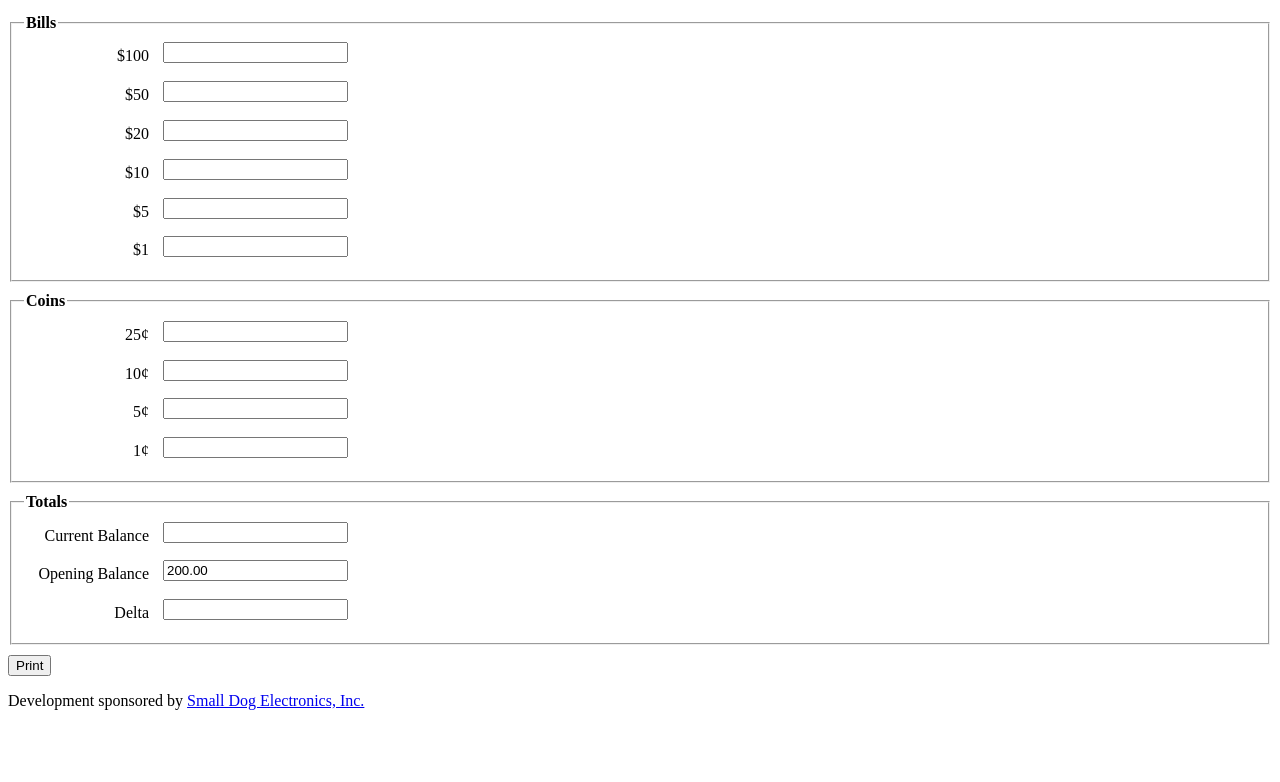
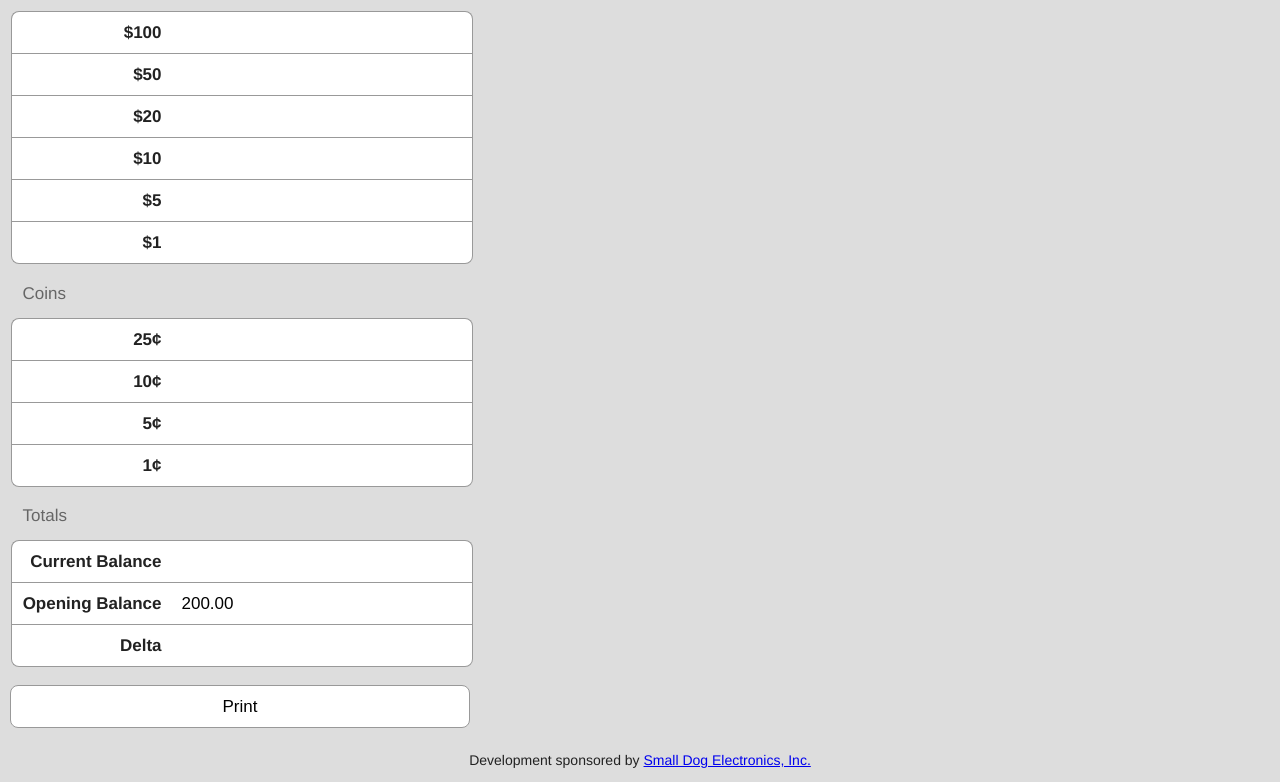
Before and after one commit to morgant/cash-out, a plain HTML site: page cash_out.html in a window 1280 px wide. Shown: the part 113-895 px from the top of the page. Before the commit the page ends 839 px from the top, so only its background shows below. Drawn offline with nearby package versions, Linux system fonts and the light colour scheme.

Commit message:
Rewrote CSS to be iOS specific & added iOS meta tags to the header. Stripped out class from form.

```diff
--- a/cash_out.html
+++ b/cash_out.html
@@ -13,52 +13,104 @@
 		<link rel="alternate" type="application/rss+xml" title="" href="" />
 		<link rel="icon" href="favico.ico" type="image/x-icon" />
 		<link rel="shortcut icon" href="favico.ico" type="image/x-icon" />
+		<!-- iOS META TAGS -->
+		<meta name="viewport" content="user-scalable=no, width=device-width" />
+		<meta name="apple-mobile-web-app-capable" content="yes" />
+		<meta name="apple-mobile-web-app-status-bar-style" content="black" />
+		<!-- iOS META TAGS -->
 		<style type="text/css">
-			form.cmxform fieldset {
-				margin-bottom: 10px;
-			}
-			form.cmxform legend {
-				padding: 0 2px;
-				font-weight: bold;
-			}
-			form.cmxform label {
-				display: inline-block;
-				margin-right: 10px;
-				line-height: 1.8;
-				vertical-align: top;
-				text-align: right;
-			}
-			form.cmxform fieldset ol {
+			body {
+				background-color: #ddd;
+				color: #222;
+				font-family: Helvetica;
+				font-size: 14px;
 				margin: 0;
 				padding: 0;
 			}
-			form.cmxform fieldset li {
+			h1, h2, p { text-align: center; }
+			h1 {
+				margin: 0;
+				padding: 0;
+				background-color: #ccc;
+				border-bottom: 1px solid #666;
+				font-size: 20px;
+				padding: 10px 0;
+				text-shadow: 0px 1px 0px #fff;
+				background-image: -webkit-gradient(linear, left top, left bottom, from(#ccc), to(#999));
+			}
+			h2 { font-size: 17px; }
+			fieldset {
+				margin: 0;
+				margin-top: 41px;
+				border: none;
+				position: relative;
+			}
+			fieldset > legend {
+				color: #666;
+				margin-left: 10px;
+				font-size: 17px;
+				display: block;
+				position: absolute;
+				top: -29px;
+			}
+			ol, ul { margin: 10px 0; }
+			ol, ul, li {
 				list-style: none;
-				padding: 5px;
+				padding: 0;
 				margin: 0;
 			}
-			form.cmxform fieldset fieldset {
-				border: none;
-				margin: 3px 0 0;
+			li > label, li > input {
+				display: inline-block;
+				font-familily: Helvetica;
+				background-color: #fff;
+				font-size: 17px;
+				height: 17px;
+				padding: 12px 10px;
+				margin: 0;
+				margin-bottom: -1px;
+				border: 1px solid #999;
+				line-height: 1em;
 			}
-			form.cmxform fieldset fieldset legend {
-				padding: 0 0 5px;
-				font-weight: normal;
+			li > label {
+				float: left;
+				font-weight: bold;
+				text-align: right;
+				border-right: none;
+				width: 140px;
 			}
-			form.cmxform fieldset fieldset label {
-				display: block;
-				width: auto;
+			li:first-child > label {
+				-webkit-border-top-left-radius: 8px;
 			}
-			form.cmxform em {
-				font-weight: bold;
-				font-style: normal;
-				color: #f00;
+			li:last-child > label {
+				-webkit-border-bottom-left-radius: 8px;
 			}
-			form.cmxform label {
-				width: 120px; /* Width of labels */
+			li > input {
+				border-left: none;
+				width: 280px;
 			}
-			form.cmxform fieldset fieldset label {
-				margin-left: 123px; /* Width plus 3 (html space) */
+			li:first-child > input {
+				-webkit-border-top-right-radius: 8px;
+			}
+			li:last-child > input {
+				-webkit-border-bottom-right-radius: 8px;
+			}
+			input[type=button] {
+				font-size: 17px;
+				background-color: #fff;
+				text-align: center;
+				-webkit-border-top-left-radius: 8px;
+				-webkit-border-top-right-radius: 8px;
+				-webkit-border-bottom-left-radius: 8px;
+				-webkit-border-bottom-right-radius: 8px;
+				padding: 12px 10px;
+				margin: 10px;
+				border: 1px solid #999;
+				line-height: 1em;
+				width: 460px;
+			}
+			input[type=button]:active, input[type=button]:hover {
+				background-color: #00f;
+				color: #fff;
 			}
 		</style>
 		<script type="text/javascript" src="http://code.jquery.com/jquery-1.4.4.min.js"></script>
@@ -98,15 +150,13 @@
 		<title>Cash Out</title>
 	</head>
 	<body>
-		<!-- Forms & styling based on http://www.alistapart.com/articles/prettyaccessibleforms -->
-
 		<!-- BEGIN WRAPPER -->
 		<div id="wrapper">
 
 			<h1>Cash Out</h1>
 			<h2 id="date"></h2>
 
-			<form class="cmxform" action="">
+			<form action="">
 				<fieldset>
 					<legend>Bills</legend>
 					<ol>
```
